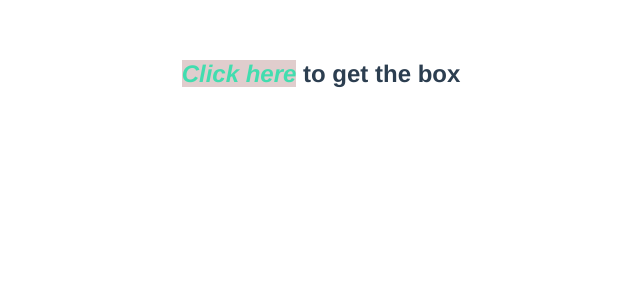
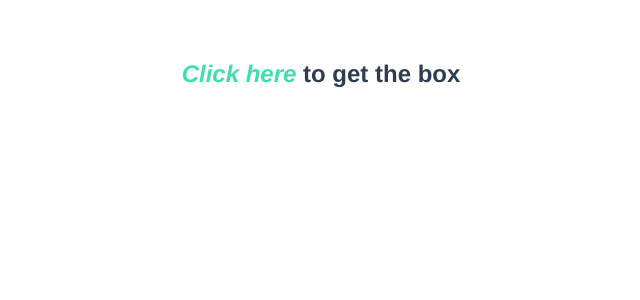
Before and after one commit to kabirsumn/Vue-Emit, a Vue app: page / in a window 1280 px wide. Shown: the top 300 px of the page, without its empty margins (319-959 px from the left). Built offline with nearby package versions, Linux system fonts and the light colour scheme.

Commit message:
re write the code

```diff
--- a/src/App.vue
+++ b/src/App.vue
@@ -36,7 +36,6 @@ export default {
 }
 
 #app .log-in {
-  background-color: #e0cdcd;
   color: #42ddaf;
   cursor: pointer;
   font-style: italic;
```
